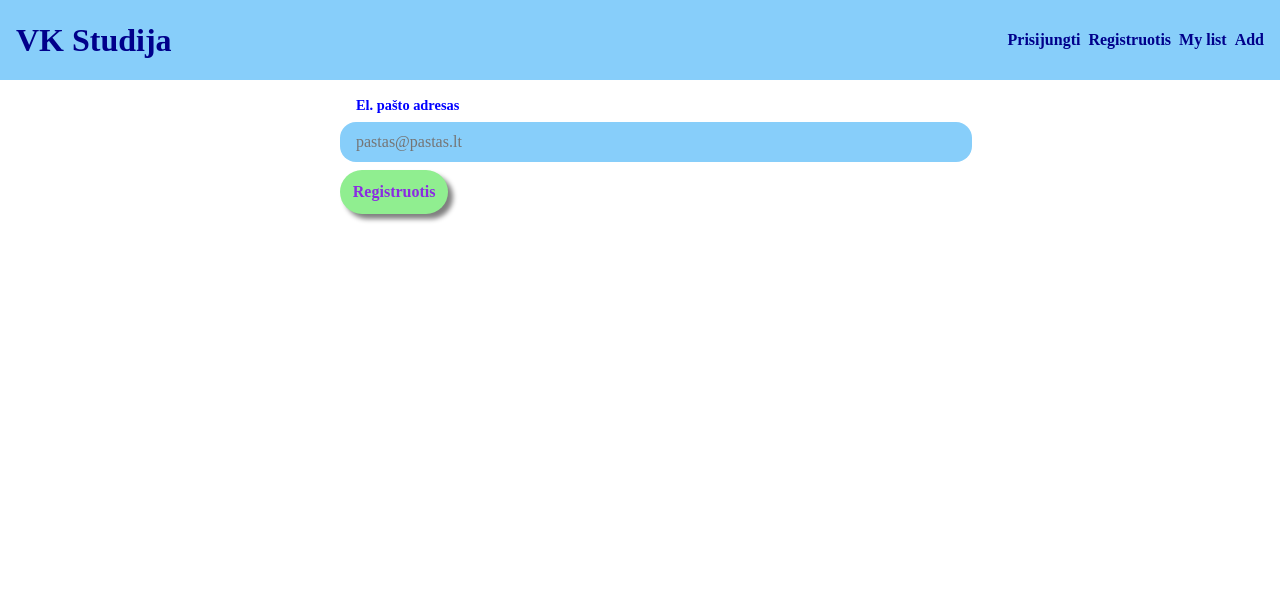
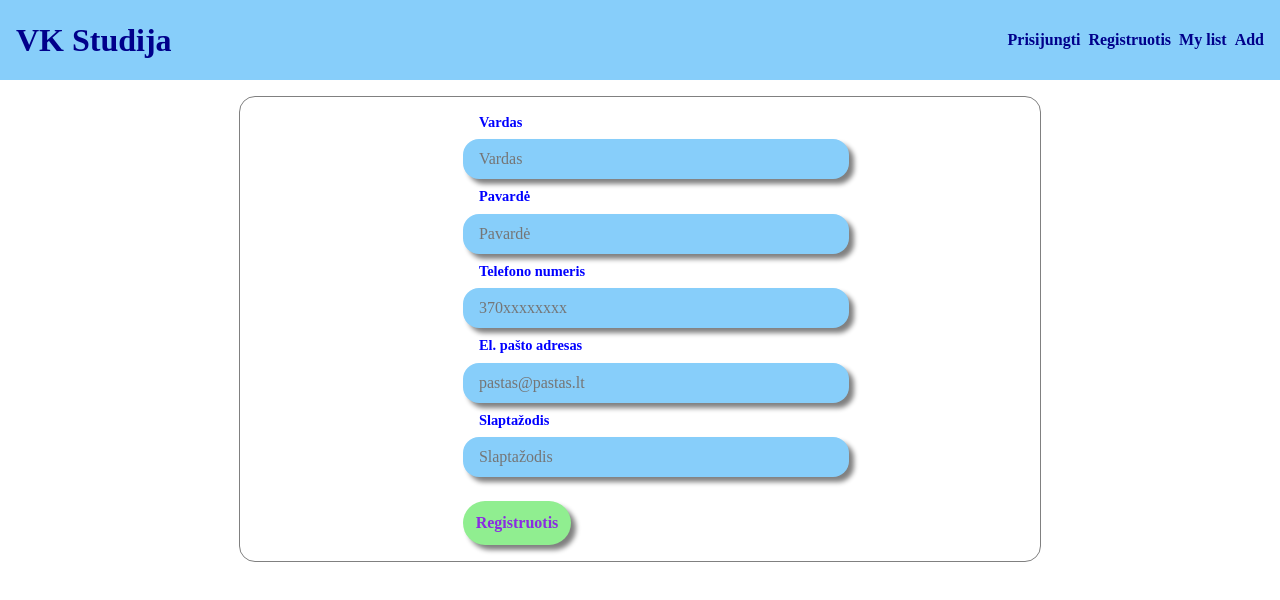
Before and after one commit to AndrejPon/booking-app-fe, a React (Create React App) app: page /register in a window 1280 px wide. Shown: the top 600 px of the page. Built offline with nearby package versions, Linux system fonts and the light colour scheme.

Commit message:
Register route works with be

```diff
--- a/src/Router.js
+++ b/src/Router.js
@@ -1,6 +1,7 @@
 import React from 'react';
 import { BrowserRouter, Routes, Route } from 'react-router-dom';
 import Home from './pages/Home';
+import Login from './pages/Login';
 import Register from './pages/Register';
 
 const Router = () => {
@@ -9,6 +10,7 @@ const Router = () => {
       <Routes>
         <Route path='/' element={<Home />} />
         <Route path='/register' element={<Register />} />
+        <Route path='/login' element={<Login />} />
       </Routes>
     </BrowserRouter>
   );
--- a/src/components/Button/Button.style.js
+++ b/src/components/Button/Button.style.js
@@ -9,4 +9,5 @@ export const Button = styled.button`
   font-weight: bold;
   border: none;
   box-shadow: 5px 5px 5px gray;
+  margin-top: 1rem;
 `;
--- a/src/components/Container/Container.style.js
+++ b/src/components/Container/Container.style.js
@@ -1,7 +1,11 @@
 import styled from 'styled-components';
 
 export const Container = styled.div`
-  margin: 0 auto;
-  max-width: 600px;
-  padding-top: 1rem;
+  display: flex;
+  margin: 1rem auto;
+  max-width: 800px;
+  padding: 1rem 0;
+  justify-content: center;
+  border: 1px solid gray;
+  border-radius: 1rem;
 `;
--- a/src/components/InputField/InputField.style.js
+++ b/src/components/InputField/InputField.style.js
@@ -1,11 +1,14 @@
 import styled from 'styled-components';
 
-export const InputContainer = styled.div``;
+export const InputContainer = styled.div`
+  width: 100%;
+`;
 
 export const InputField = styled.input`
   background: lightskyblue;
   border-radius: 1rem;
   border: none;
+  box-shadow: 5px 5px 5px gray;
   height: 1.5rem;
   margin: 0.5rem 0;
   padding: 0.5rem 1rem;
--- /dev/null
+++ b/src/pages/Login.jsx
@@ -0,0 +1,7 @@
+import React from 'react';
+
+const Login = () => {
+  return <div>Login</div>;
+};
+
+export default Login;
--- a/src/pages/Register.jsx
+++ b/src/pages/Register.jsx
@@ -7,6 +7,9 @@ import InputField from '../components/InputField/InputField';
 
 const Register = () => {
   const [userDetails, setUserDetails] = useState({
+    first_name: '',
+    last_name: '',
+    phone_number: '',
     email: '',
     password: '',
   });
@@ -27,7 +30,16 @@ const Register = () => {
         }
       );
       const data = await res.json();
+
+      console.log(data);
       alert(data.msg || data.err || 'Nežinoma klaida');
+      if (
+        data.msg === 'Incorrect validation data. Please check input fields' ||
+        data.err ||
+        'Nežinoma klaida'
+      ) {
+        return navigate('/register');
+      }
       navigate('/login');
     } catch (error) {
       alert(error.message || 'Nenumatyta klaida');
@@ -40,12 +52,48 @@ const Register = () => {
       <Container>
         <form onSubmit={onRegister}>
           <InputField
+            name='first-name'
+            placeholder='Vardas'
+            label='Vardas'
+            type='text'
+            handleChange={(value) =>
+              setUserDetails({ ...userDetails, first_name: value })
+            }
+          />
+          <InputField
+            name='last-name'
+            placeholder='Pavardė'
+            label='Pavardė'
+            type='text'
+            handleChange={(value) =>
+              setUserDetails({ ...userDetails, last_name: value })
+            }
+          />
+          <InputField
+            name='phone-number'
+            placeholder='370xxxxxxxx'
+            label='Telefono numeris'
+            type='tel'
+            handleChange={(value) =>
+              setUserDetails({ ...userDetails, phone_number: value })
+            }
+          />
+          <InputField
             name='email'
             placeholder='pastas@pastas.lt'
             label='El. pašto adresas'
             type='email'
             handleChange={(value) =>
               setUserDetails({ ...userDetails, email: value })
+            }
+          />
+          <InputField
+            name='password'
+            placeholder='Slaptažodis'
+            label='Slaptažodis'
+            type='password'
+            handleChange={(value) =>
+              setUserDetails({ ...userDetails, password: value })
             }
           />
           <Button>Registruotis</Button>
```
